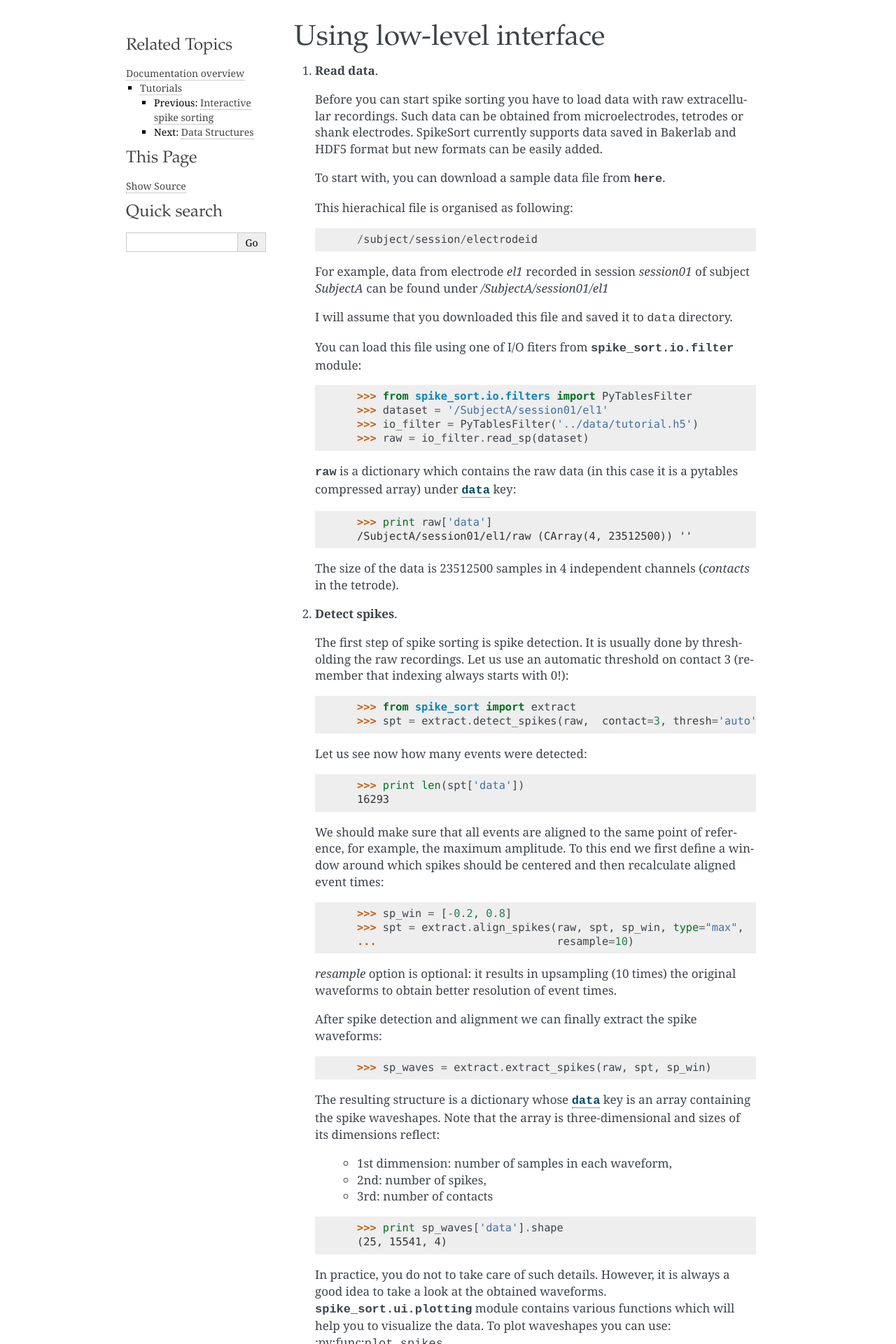
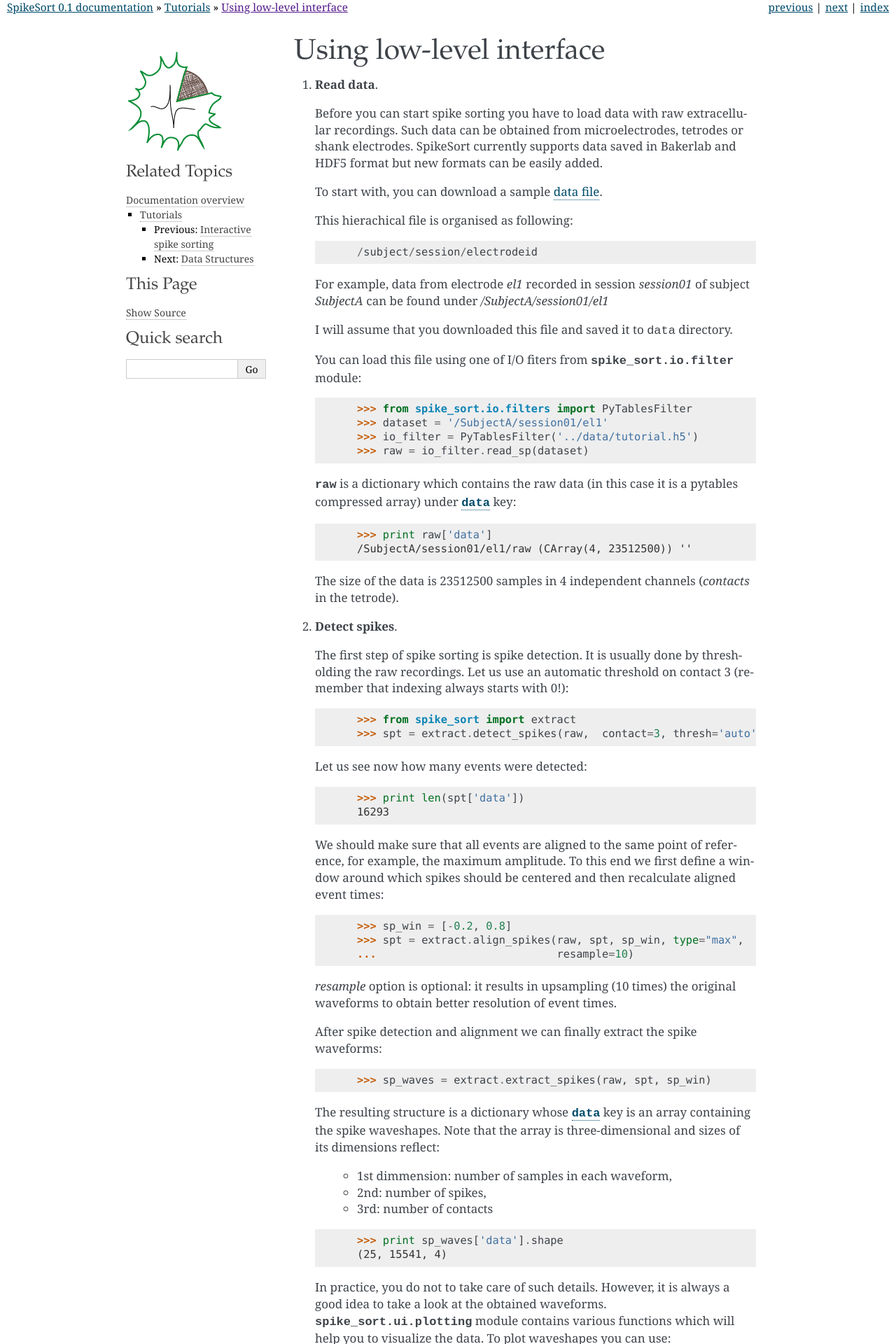
Before and after one commit to btel/SpikeSort, a Sphinx documentation site: the page built from docs/source/tutorials/tutorial_manual.rst, in a window 1280 px wide. Shown: the top 1920 px of the page at 70% size. Built offline with Sphinx 7.4.7, drawn with Linux system fonts in a browser that asks for light colours; formulas are drawn with MathJax 3; some of the changed text lies outside the part shown.

Commit message:
updated docs

```diff
--- a/docs/source/_themes/flask/layout.html
+++ b/docs/source/_themes/flask/layout.html
@@ -1,26 +1,15 @@
 {%- extends "basic/layout.html" %}
-{%- block extrahead %}
-  {{ super() }}
-  {% if theme_touch_icon %}
-  <link rel="apple-touch-icon" href="{{ pathto('_static/' ~ theme_touch_icon, 1) }}" />
-  {% endif %}
-  <link media="only screen and (max-device-width: 480px)" href="{{
-    pathto('_static/small_flask.css', 1) }}" type= "text/css" rel="stylesheet" />
-{% endblock %}
-{%- block relbar2 %}
-{% endblock %}
+
+{% block sidebarlogo %} <img src="{{ pathto('_static/logo.png', 1)}}"
+type="image/png" /> </img> {% endblock %}
 {% block header %}
   {{ super() }}
-  {% if pagename == 'index' %}
-  <div class=indexwrapper>
-  {% endif %}
-{% endblock %}
+  {% endblock %}
+{% block relbar2 %} {% endblock %}
 {%- block footer %}
   <div class="footer">
     &copy; Copyright {{ copyright }}.
     Created using <a href="http://sphinx.pocoo.org/">Sphinx</a>.
   </div>
-  {% if pagename == 'index' %}
-  </div>
-  {% endif %}
+
 {%- endblock %}
--- a/docs/source/_themes/flask/static/flasky.css_t
+++ b/docs/source/_themes/flask/static/flasky.css_t
@@ -68,7 +68,11 @@ div.footer a {
 }
 
 div.related {
-    display: none;
+    display:inline;
+}
+
+div.related h3 {
+    display:none;
 }
 
 div.sphinxsidebar a {
--- a/docs/source/conf.py
+++ b/docs/source/conf.py
@@ -103,7 +103,8 @@ html_theme = 'flask'
 # Theme options are theme-specific and customize the look and feel of a theme
 # further.  For a list of options available for each theme, see the
 # documentation.
-#html_theme_options = {}
+html_theme_options  = {'index_logo': 'logo.png',
+                       'index_logo_height': '150px'}
 
 # Add any paths that contain custom themes here, relative to this directory.
 html_theme_path = ['_themes']
--- a/docs/source/tutorials/index.rst
+++ b/docs/source/tutorials/index.rst
@@ -1,3 +1,5 @@
+.. _tutorials-section:
+
 Tutorials
 =========
 
--- a/docs/source/tutorials/tutorial_beans.rst
+++ b/docs/source/tutorials/tutorial_beans.rst
@@ -30,8 +30,7 @@ recordings. Such data can be obtained from microelectrodes, tetrodes or shank
 electrodes. SpikeSort currently supports data saved in Bakerlab and HDF5 format
 but new formats can be easily added.
 
-To start with, you can download a sample data file from
-:download:`here <../../../data/tutorial.h5>`.
+To start with, you can download a sample `data file`_.
 
 This hierarchical file is organized as following::
 
--- a/docs/source/tutorials/tutorial_manual.rst
+++ b/docs/source/tutorials/tutorial_manual.rst
@@ -13,8 +13,7 @@ Using low-level interface
    electrodes. SpikeSort currently supports data saved in Bakerlab and HDF5 format
    but new formats can be easily added.
 
-   To start with, you can download a sample data file from
-   :download:`here <../../data/tutorial.h5>`.
+   To start with, you can download a sample `data file`_.
 
    This hierachical file is organised as following::
 
```
Also changed, not shown: other parts of docs/source/tutorials/tutorial_beans.rst (+2 -0 lines), other parts of docs/source/tutorials/tutorial_manual.rst (+1 -3 lines), docs/source/_static/logo.png (added).
